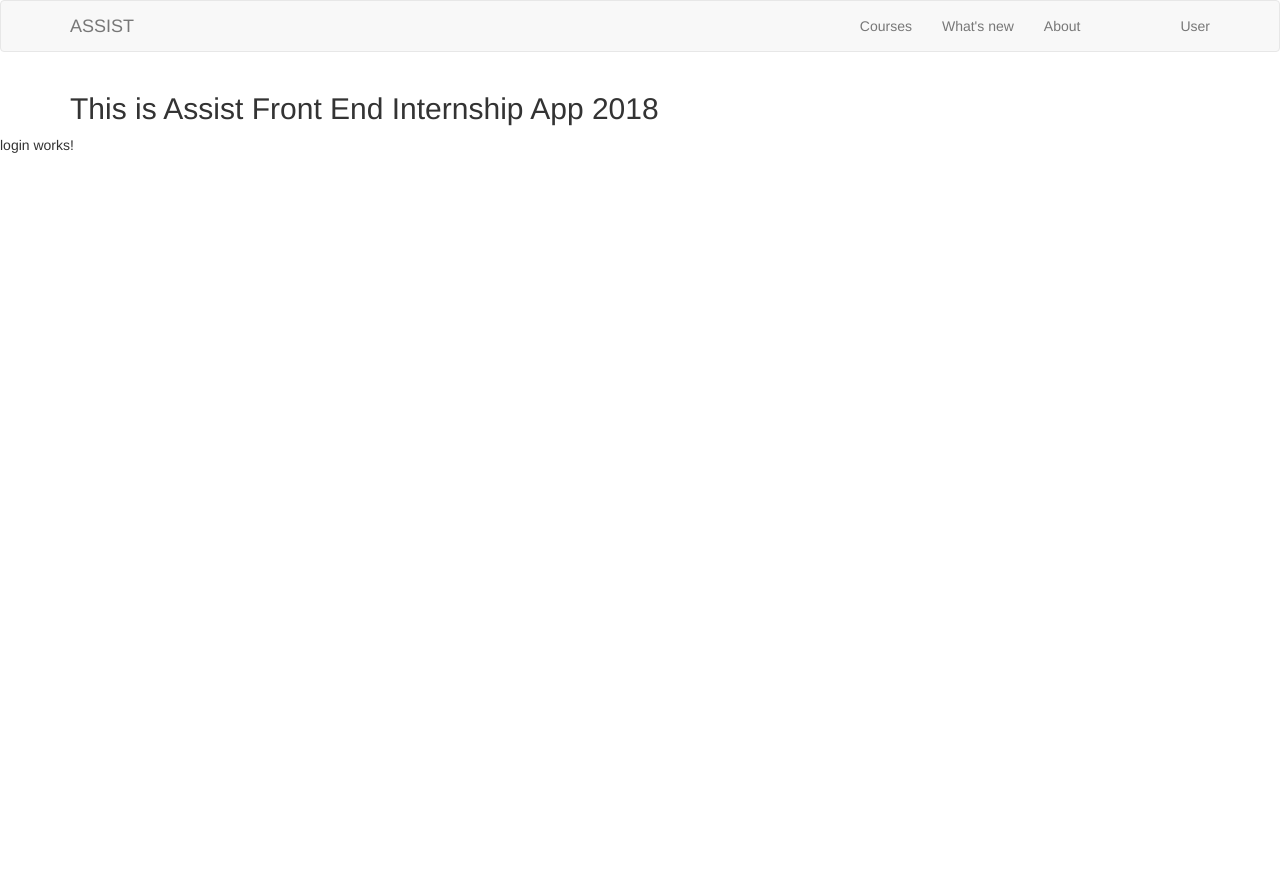
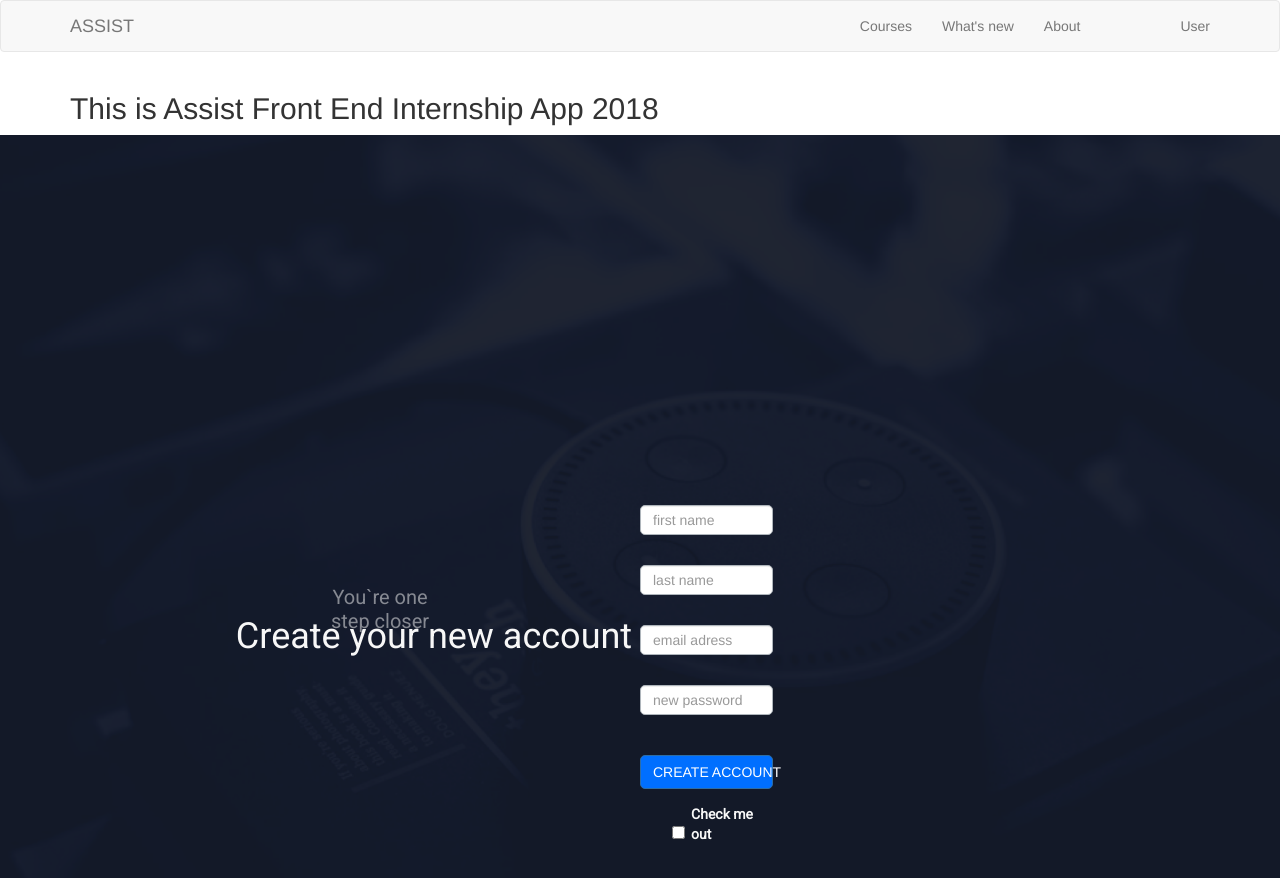
Before and after one commit to internbogdanpatraucean/green_team, an Angular app: page /login in a window 1280 px wide. Shown: the top 878 px of the page. Before the commit the page ends 800 px from the top, so only its background shows below. Built offline with nearby package versions, Linux system fonts and the light colour scheme.

Commit message:
[UI] Created design for the register page.

```diff
--- a/src/app/components/shared/authentification/login/login.component.css
+++ b/src/app/components/shared/authentification/login/login.component.css
@@ -0,0 +1,88 @@
+.bg {
+  /* The image used */
+  background-image: url("../../../../../assets/bg_image_authentification.png");
+  background-color: hsl(224, 32%, 12%);
+
+  /* Full height */
+  height: 100%;
+
+  /* Center and scale the image nicely */
+  background-position: center;
+  background-repeat: no-repeat;
+  background-size: cover;
+  /* position: absolute; */
+}
+
+.create-account {
+  float: right;
+  height: 20%;
+  width: 80%;
+  color: #f7f7f7;
+  font-size: 36px;
+  line-height: 42px;
+  text-align: center;
+  font-family: "Roboto", sans-serif;
+  padding-left: 100px;
+  padding-top: 20px;
+}
+
+.you-re-close {
+  float: right;
+  height: 52px;
+  width: 50%;
+  opacity: 0.5;
+  color: #f7f7f7;
+  font-family: Roboto;
+  font-size: 20px;
+  line-height: 24px;
+  text-align: center;
+  padding-right: 200px;
+  padding-top: 450px;
+}
+
+.input-textbox {
+  height: 4.39%;
+  width: 20.83%;;
+  border: 1px solid #aeb5bb;
+  border-radius: 5px;
+  background-color: #ffffff;
+  padding-top: -100px;
+}
+
+.input-textbox-group{
+  margin-bottom: 10px;
+}
+
+.register-btn {
+  width: 20.83%;
+  border-radius: 5px;
+  background-color: #006fff;
+  margin-top: 30px;
+}
+
+.message-register {
+  float: left;
+  width: 50%;
+  height: 100%;
+}
+
+.register-form{
+  float:right;
+  width: 50%;
+  padding-top: 350px;
+}
+
+.check-me{
+    height: 1.56%;
+    width: 13.82%;
+    color: #F7F7F7;
+    font-family: "Roboto", sans-serif;
+    font-size: 14px;
+    /* line-height: 16px; */
+    margin-left: 1%;
+}
+
+.check-square{
+  margin-top: 15px;
+  margin-left: 5%;;
+}
--- a/src/app/components/shared/authentification/login/login.component.html
+++ b/src/app/components/shared/authentification/login/login.component.html
@@ -1,3 +1,35 @@
-<p>
-  login works!
-</p>
+<div class="bg">
+
+  <!--Message-->
+  <div class="message-register">
+    <p class="you-re-close">You`re one step closer</p>
+    <p class="create-account">Create your new account</p>
+  </div>
+
+  <!--reset form-->
+  <div class="register-form">
+    <form>
+      <div class="form-group input-textbox-group">
+        <label for="InputFirstName"></label>
+        <input type="text" class="form-control input-textbox" id="InputFirstName"  placeholder="first name">
+      </div>
+      <div class="form-group input-textbox-group">
+          <label for="InputLastName"></label>
+          <input type="text" class="form-control input-textbox" id="InputLastName"  placeholder="last name">
+        </div>
+      <div class="form-group input-textbox-group">
+        <label for="InputEmail1"></label>
+        <input type="email" class="form-control input-textbox" id="InputEmail1" aria-describedby="emailHelp" placeholder="email adress">
+      </div>
+      <div class="form-group input-textbox-group">
+        <label for="InputPassword"></label>
+        <input type="password" class="form-control input-textbox" id="InputPassword" placeholder="new password">
+      </div>
+      <button type="submit" class="btn btn-primary register-btn">CREATE ACCOUNT</button>
+      <div class="form-check check-square">
+          <input type="checkbox" class="form-check-input" id="exampleCheck1">
+          <label class="form-check-label check-me" for="exampleCheck1">Check me out</label>
+        </div>
+    </form>
+  </div>
+</div>
```
